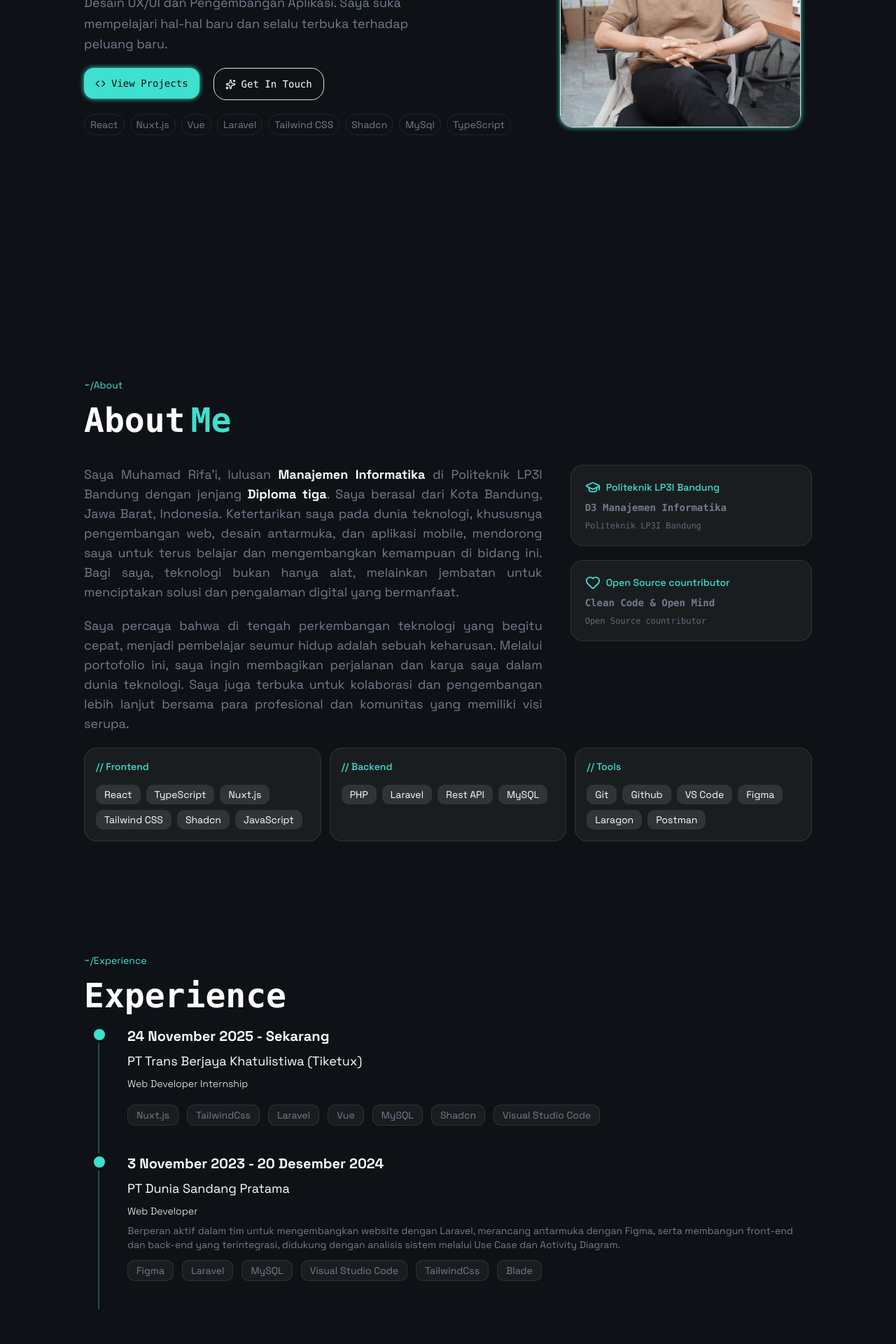
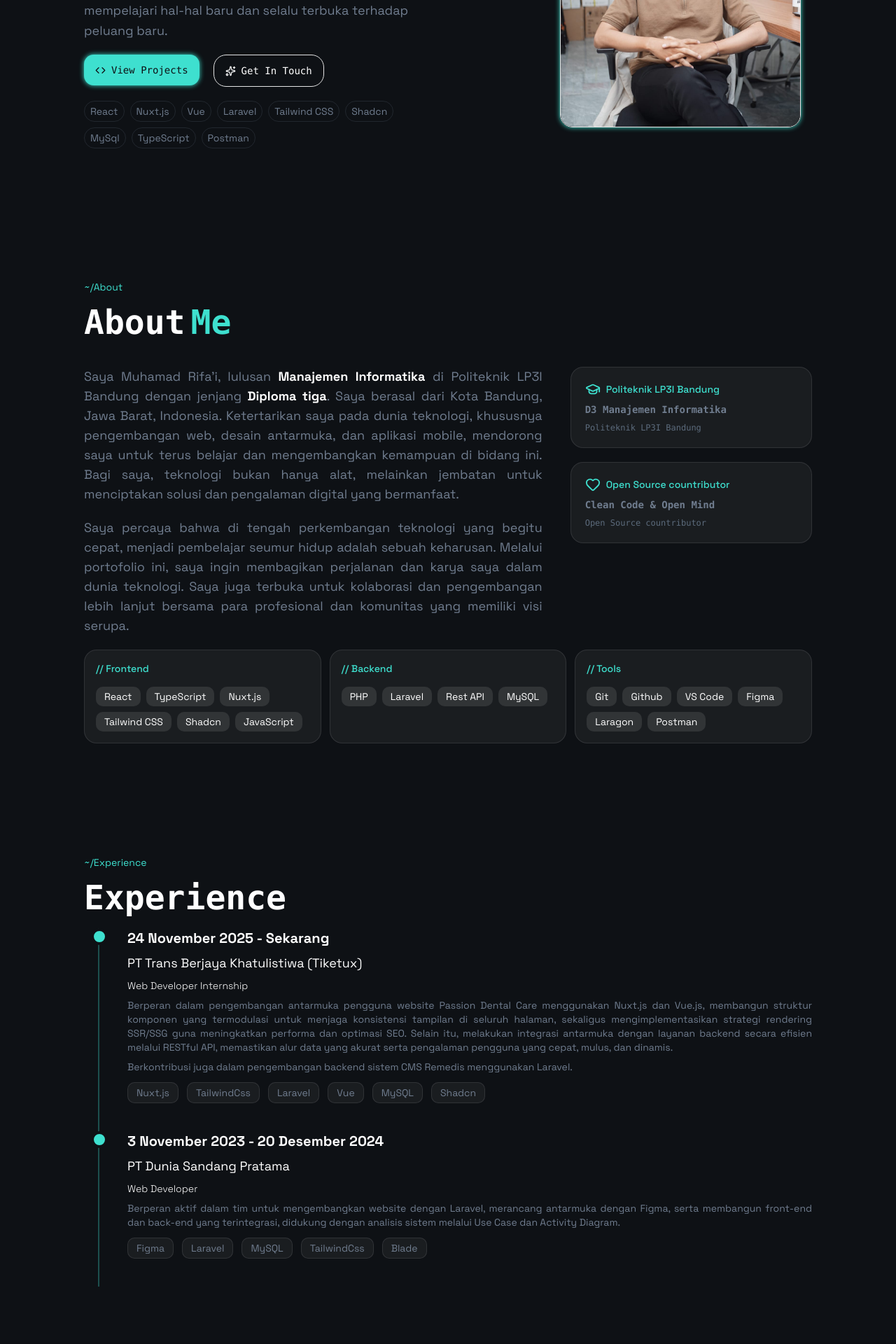
Before and after one commit to MuhamadRifai1311/portofolio-new, a React (Vite) app: page / in a window 1280 px wide. Shown: the part 340-2260 px from the top of the page at 70% size. Built offline with nearby package versions, Linux system fonts and the light colour scheme.

Commit message:
update experience deskripsi

```diff
--- a/src/components/pages/Contact.tsx
+++ b/src/components/pages/Contact.tsx
@@ -8,7 +8,7 @@ const socialMedia = [
 ];
 export default function Contact() {
   return (
-    <div id="contact" className="py-10 lg:py-20 px-10 lg:px-50 w-full">
+    <div id="contact" className="py-10 lg:py-20 px-10 lg:px-50 w-full mx-auto max-w-7xl">
       <motion.div initial={{ opacity: 0, x: -100 }}
         whileInView={{ opacity: 1, x: 0 }}
         transition={{
--- a/src/components/pages/Detail.tsx
+++ b/src/components/pages/Detail.tsx
@@ -33,7 +33,7 @@ export default function Detail() {
 
 
     return (
-        <div className="py-30 px-10 lg:px-70 w-full">
+        <div className="py-30 px-10 lg:px-70 w-full mx-auto max-w-7xl">
             <button onClick={() => navigate('/')} className="text-paragraf text-sm flex gap-3 items-center cursor-pointer"><MoveLeftIcon size={22} />Back to Projects</button>
             <div className="pt-5 lg:pt-10 flex flex-col gap-6">
                 <div className="px-2 py-1 w-fit flex gap-1 items-center rounded-2xl bg-[#3EE0CF]/10 text-primary">
--- a/src/components/pages/Experience.tsx
+++ b/src/components/pages/Experience.tsx
@@ -1,11 +1,12 @@
-import {motion} from 'framer-motion'
+import { motion } from 'framer-motion'
 const data = [
   {
     periode: "24 November 2025 - Sekarang",
     perusahaan: "PT Trans Berjaya Khatulistiwa (Tiketux)",
     job: "Web Developer Internship",
-    desc: "",
-    tech: ["Nuxt.js", "TailwindCss", "Laravel", "Vue", "MySQL", "Shadcn", "Visual Studio Code",],
+    desc: "Berperan dalam pengembangan antarmuka pengguna website Passion Dental Care menggunakan Nuxt.js dan Vue.js, membangun struktur komponen yang termodulasi untuk menjaga konsistensi tampilan di seluruh halaman, sekaligus mengimplementasikan strategi rendering SSR/SSG guna meningkatkan performa dan optimasi SEO. Selain itu, melakukan integrasi antarmuka dengan layanan backend secara efisien melalui RESTful API, memastikan alur data yang akurat serta pengalaman pengguna yang cepat, mulus, dan dinamis.",
+    descOption: "Berkontribusi juga dalam pengembangan backend sistem CMS Remedis menggunakan Laravel.",
+    tech: ["Nuxt.js", "TailwindCss", "Laravel", "Vue", "MySQL", "Shadcn",],
   },
   {
     periode: "3 November 2023 - 20 Desember 2024",
@@ -16,7 +17,6 @@ const data = [
       "Figma",
       "Laravel",
       "MySQL",
-      "Visual Studio Code",
       "TailwindCss",
       "Blade",
     ],
@@ -33,7 +33,7 @@ export default function Experience() {
         stiffness: 50,
         damping: 8,
       }}
-    className="container w-full px-5 lg:px-30 py-10 lg:py-20">
+      className="container w-full px-5 lg:px-30 py-10 lg:py-20 mx-auto max-w-7xl">
       {/* experience title */}
       <div className="flex flex-col gap-4">
         <p className="text-sm text-primary">~/Experience</p>
@@ -58,7 +58,10 @@ export default function Experience() {
                 <h2 className="text-white text-lg lg:text-xl font-bold">{t.periode}</h2>
                 <h3 className="text-white text-md lg:text-lg ">{t.perusahaan}</h3>
                 <h4 className="text-white text-sm lg:text-md font-light">{t.job}</h4>
-                <p className="text-[#707D8F] text-xs lg:text-sm">{t.desc}</p>
+                <p className="text-[#707D8F] text-xs lg:text-sm text-justify">{t.desc}</p>
+                {t.descOption && (
+                  <p className="text-[#707D8F] text-xs lg:text-sm text-justify">{t.descOption}</p>
+                )}
               </div>
 
               <div className="flex gap-3 flex-wrap mt-3">
--- a/src/components/pages/Projects.tsx
+++ b/src/components/pages/Projects.tsx
@@ -11,7 +11,7 @@ export default function Projects() {
   const otherProject = project.filter(t => !t.featured)
   const navigate = useNavigate();
   return (
-    <div id="project" className="w-full px-10 lg:px-30 py-10 lg:py-20 bg-black/10">
+    <div id="project" className="w-full px-10 lg:px-30 py-10 lg:py-20 bg-black/10 mx-auto max-w-7xl">
       {/* project title */}
       <motion.div
       initial={{ opacity: 0, x: -100 }}
--- a/src/components/pages/about.tsx
+++ b/src/components/pages/about.tsx
@@ -69,7 +69,7 @@ const tagItem = {
 
 export default function About() {
   return (
-    <div id="about" className="container w-full px-10 lg:px-30 py-10 lg:py-20">
+    <div id="about" className="container w-full px-10 lg:px-30 py-10 lg:py-20 mx-auto max-w-7xl">
       {/* tittle about us */}
       <motion.div
         initial={{ opacity: 0, x: -100 }}
--- a/src/components/pages/index.tsx
+++ b/src/components/pages/index.tsx
@@ -10,10 +10,11 @@ const tech = [
   "Shadcn",
   "MySql",
   "TypeScript",
+  "Postman",
 ];
 export default function Dashboard() {
   return (
-    <div id="home" className="lg:h-screen py-20 lg:py-20 px-10 lg:px-30 w-full">
+    <div id="home" className=" py-20 lg:py-20 px-10 lg:px-30 w-full mx-auto max-w-7xl">
       {/* grid 1 */}
       <div className="flex flex-col-reverse lg:flex-row gap-10 lg:gap-0 items-center h-full lg:h-125">
         <motion.div initial={{ opacity: 0, x: -100 }}
@@ -55,7 +56,7 @@ export default function Dashboard() {
               </button>
             </a>
           </div>
-          <div className="flex flex-wrap lg:flex-row gap-2 pt-3 lg:pt-5">
+          <div className="flex flex-wrap lg:flex-row gap-2 pt-3 lg:pt-5 w-full lg:w-3/4">
             {tech.map((item, index) => (
               <div
                 key={index}
```
Lines whose indentation alone changed are shown as unchanged.
